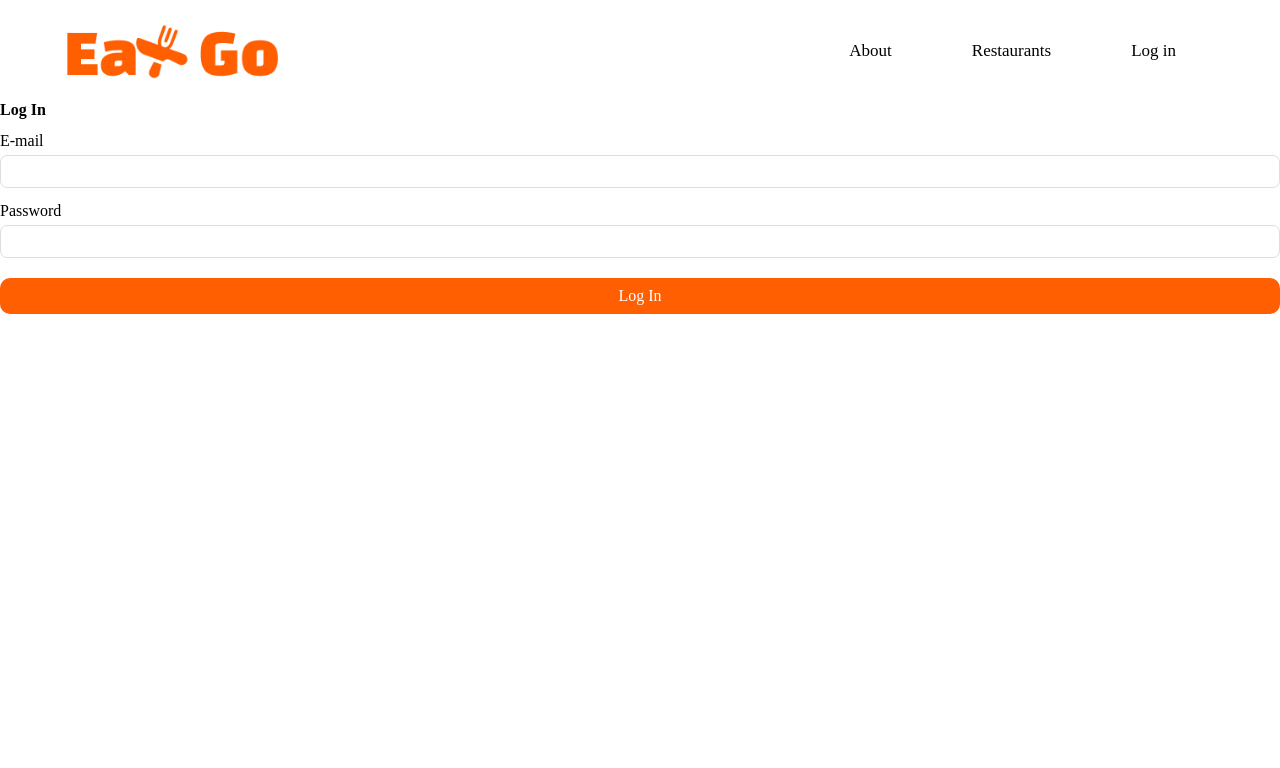
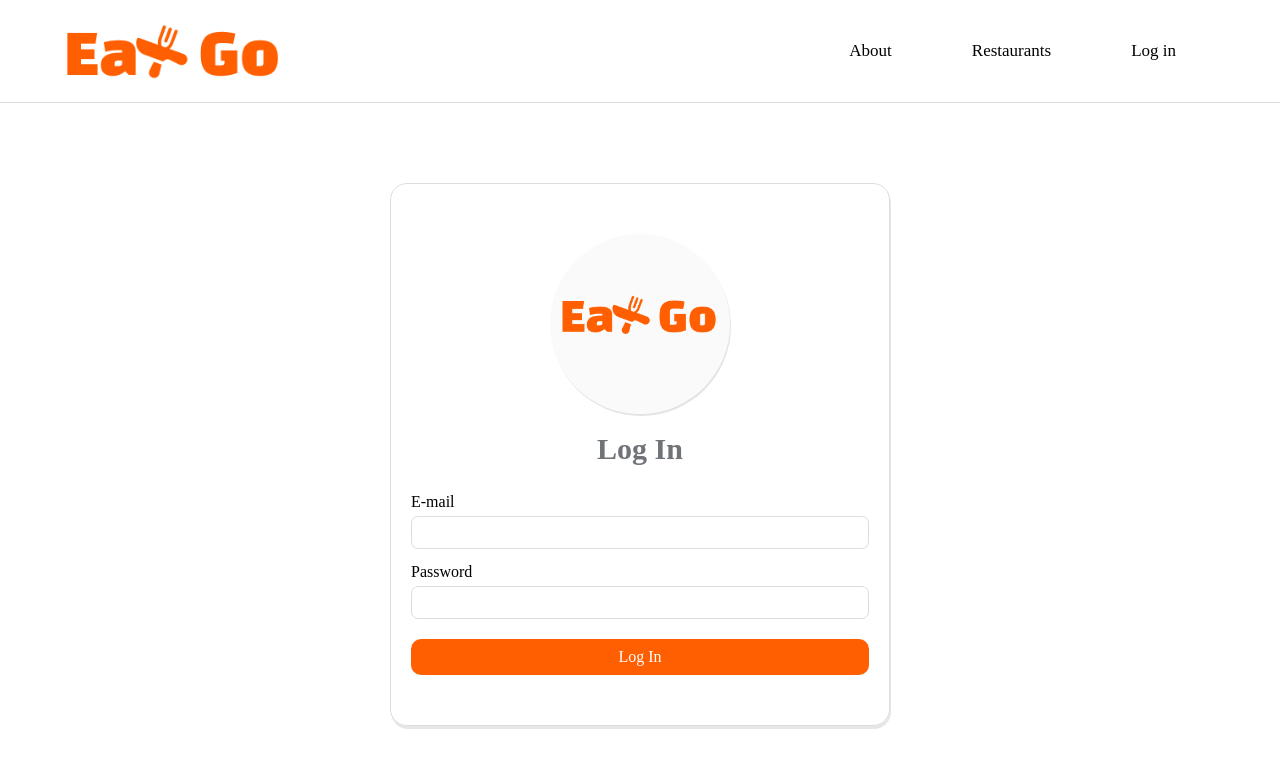
Before and after one commit to CodeSoom/react-week8-assignment-1, a React app: page /login in a window 1280 px wide. Shown: the top 768 px of the page. Built offline with nearby package versions, Linux system fonts and the light colour scheme; the HTML template or start-up script is replaced by a standard one.

Commit message:
LoginPage 내용 수정 및 style작업

```diff
--- a/src/Features/Login/LoginPage.jsx
+++ b/src/Features/Login/LoginPage.jsx
@@ -1,10 +1,59 @@
+import styled from '@emotion/styled';
+
+import Container from '../../styles/Container';
+
 import LoginFormContainer from './LoginFormContainer';
+
+const Wrapper = styled.div`
+  padding-top: 80px;
+  border-top: 1px solid #ddd;
+  &>div{
+    min-height: 0;
+  }
+`;
+
+const LoginBox = styled.div`
+  width: 500px;
+  padding: 50px 20px;
+  border: 1px solid #ddd;
+  border-radius: 17px;
+  margin: 0 auto;
+  text-align: center;
+  box-shadow: 1px 3px #e6e6e6;
+`;
+
+const Logo = styled.h1`
+    padding: 10px;
+    width: 180px;
+    height: 180px;
+    line-height: 180px;
+    border-radius: 50%;
+    box-shadow: 1px 2px #dbd8d8b3;
+    background: #f3f3f373;
+    margin: 0 auto;
+    & img{
+      width:100%;
+    }
+`;
+
+const LoginText = styled.h2`
+  font-size: 3rem;
+  color: #707377;
+  margin: 2rem 0 3rem 0;
+`;
 
 export default function LoginPage() {
   return (
-    <div>
-      <h2>Log In</h2>
-      <LoginFormContainer />
-    </div>
+    <Wrapper>
+      <Container>
+        <LoginBox>
+          <Logo>
+            <img src="/img/logo.png" alt="Eat-Go 로고" />
+          </Logo>
+          <LoginText>Log In</LoginText>
+          <LoginFormContainer />
+        </LoginBox>
+      </Container>
+    </Wrapper>
   );
 }
```
